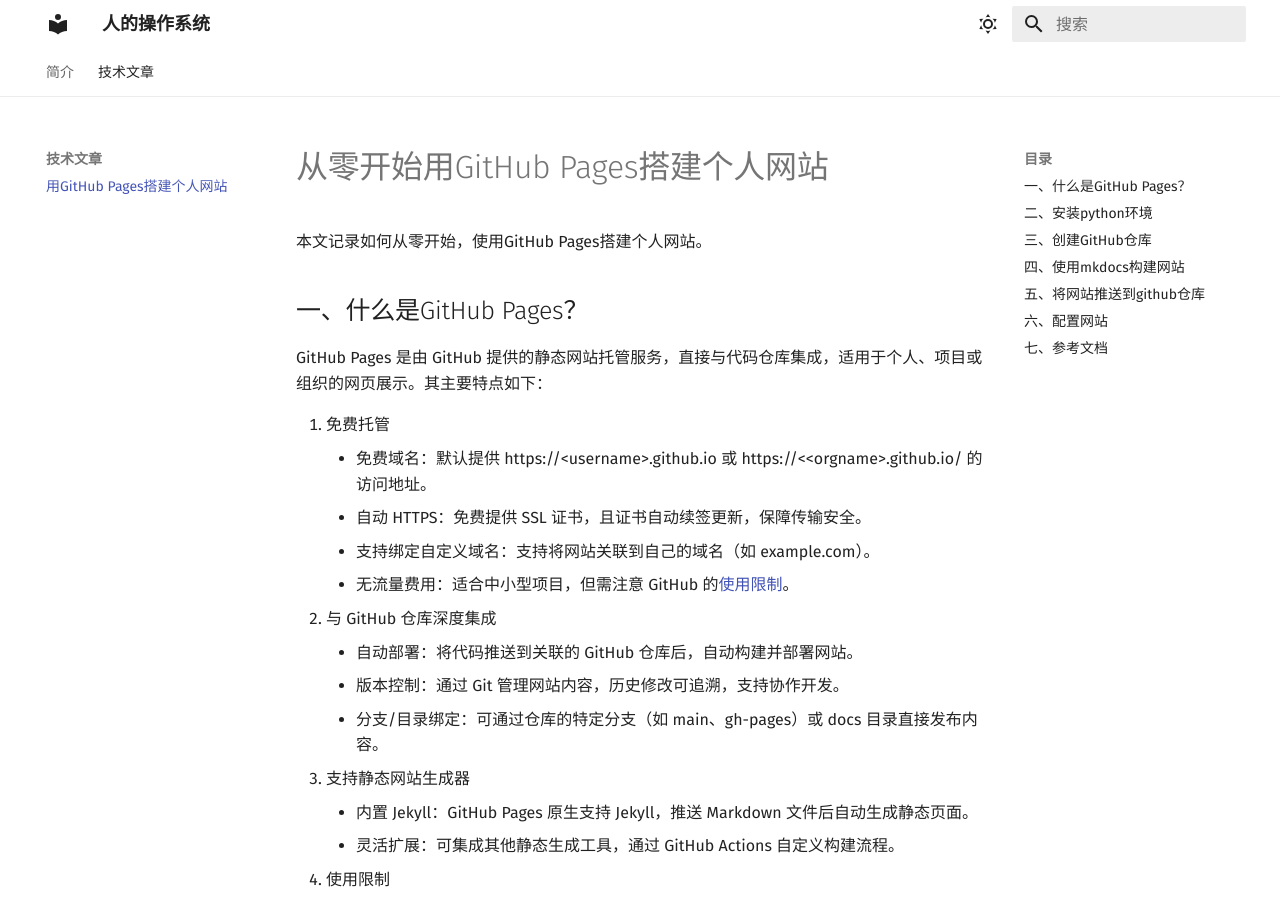
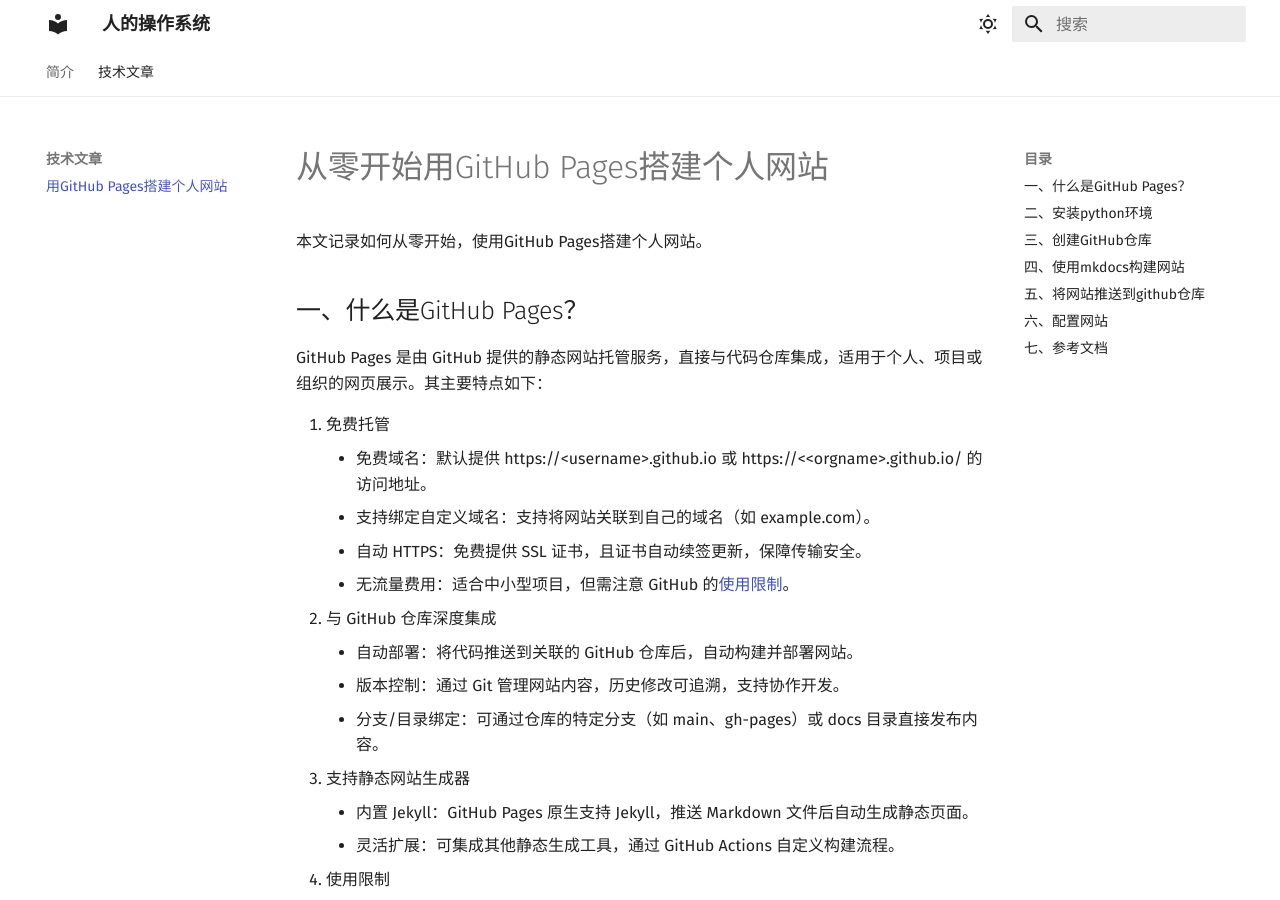
Before and after one commit to caozuoxitong-ren/caozuoxitong-ren.github.io, an MkDocs documentation site: the page built from docs/20250118-githubpages.md, in a window 1280 px wide and 900 px high. Built offline with MkDocs 1.6.1 and Material for MkDocs 9.7.7, drawn with Linux system fonts in a browser that asks for light colours.

Commit message:
modify blog

```diff
--- a/docs/20250118-githubpages.md
+++ b/docs/20250118-githubpages.md
@@ -7,8 +7,8 @@ GitHub Pages 是由 GitHub 提供的静态网站托管服务，直接与代码
 
 1. 免费托管
     - 免费域名：默认提供 https://&lt;username&gt;.github.io 或 https://&lt;<orgname&gt;.github.io/<repo> 的访问地址。
+    - 支持绑定自定义域名：支持将网站关联到自己的域名（如 example.com）。
     - 自动 HTTPS：免费提供 SSL 证书，且证书自动续签更新，保障传输安全。
-    - 支持绑定自定义域名：支持将网站关联到自己的域名（如 example.com）。
     - 无流量费用：适合中小型项目，但需注意 GitHub 的[使用限制](https://docs.github.com/zh/pages/getting-started-with-github-pages/about-github-pages#github-pages-%E4%BD%BF%E7%94%A8%E9%99%90%E5%88%B6)。
 2. 与 GitHub 仓库深度集成
     - 自动部署：将代码推送到关联的 GitHub 仓库后，自动构建并部署网站。
```
Also changed, not shown: site/20250118-githubpages/index.html, site/search/search_index.json.
